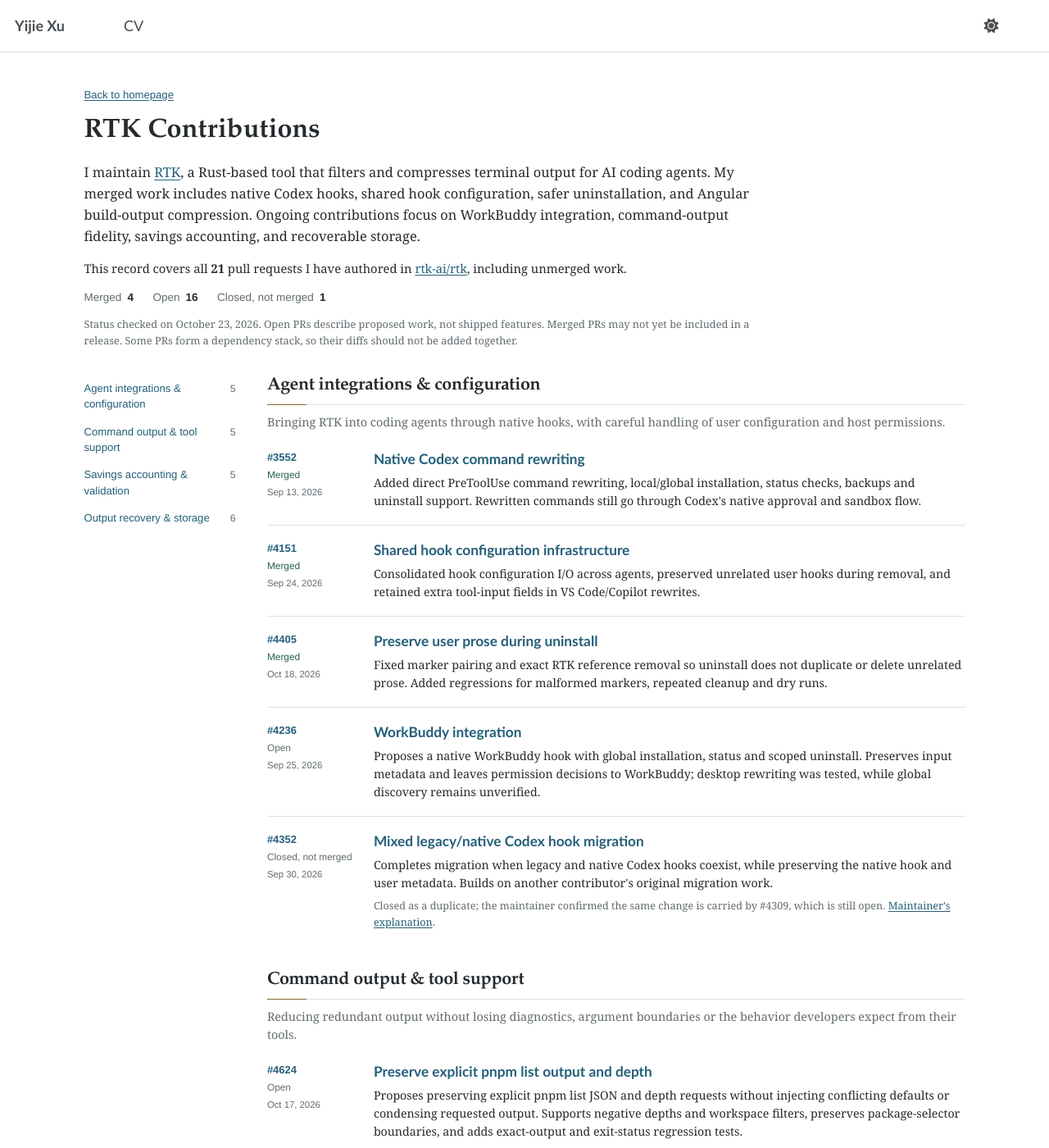
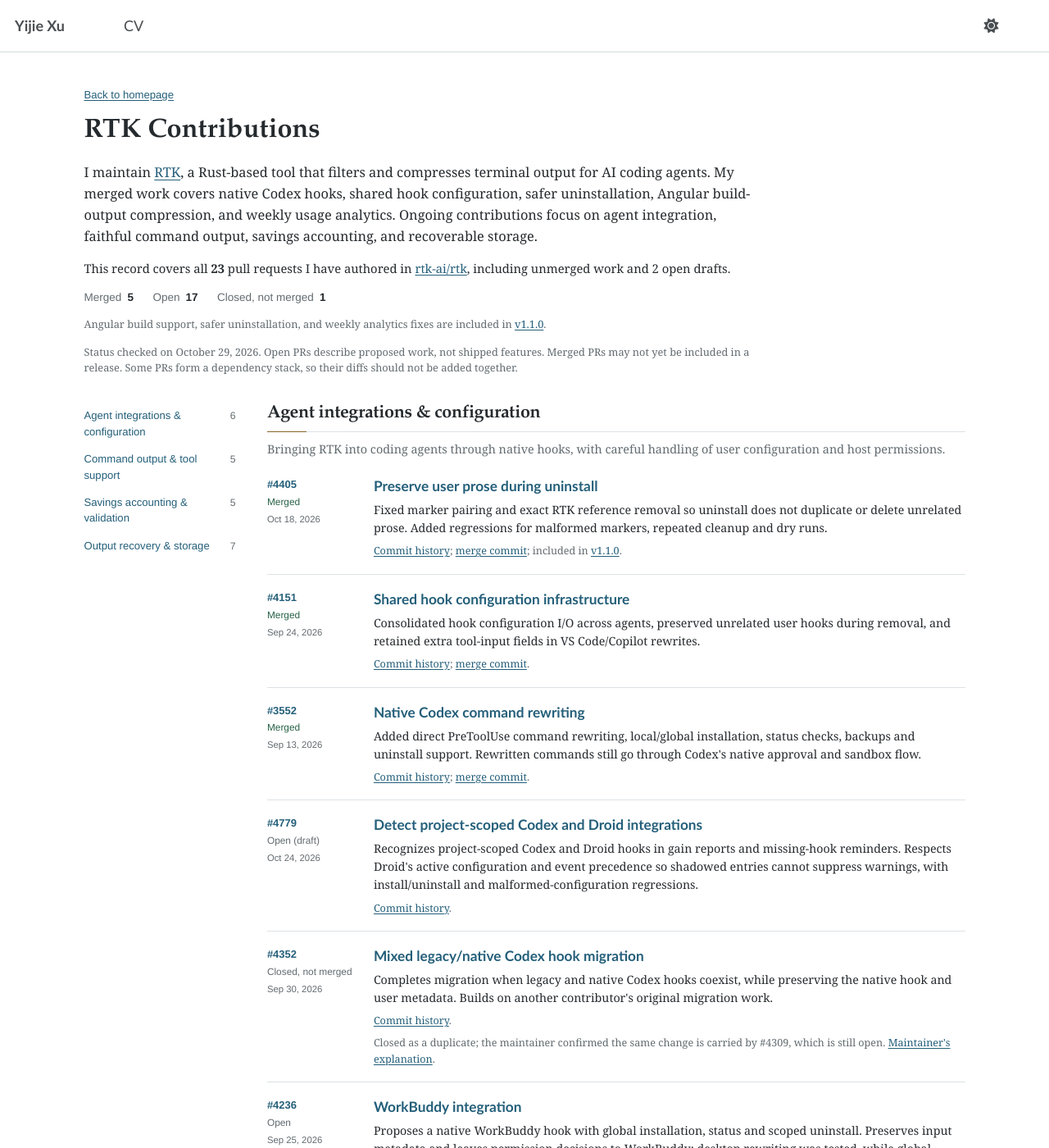
Before and after one commit to yeahjack/yeahjack.github.io, a Jekyll site: the page built from _pages/rtk-contributions.html, in a window 1280 px wide and 1400 px high. Shown: the whole window at 82% size. Built offline with Jekyll 4.4.1, drawn with Linux system fonts in a browser that asks for light colours; some of the changed text lies outside the part shown.

Commit message:
Update RTK contribution audit and sort by status and time

```diff
--- a/_data/rtk_contributions.yml
+++ b/_data/rtk_contributions.yml
@@ -1,9 +1,19 @@
 # Full author search and PR states checked against GitHub REST and GraphQL APIs.
 # Each PR belongs to exactly one primary category; stacked diffs are not additive.
-checked_on: "2026-10-23"
+# Event timestamps are ISO 8601 UTC so same-day entries also sort chronologically.
+checked_on: "2026-10-29"
 author: yeahjack
 repository: "https://github.com/rtk-ai/rtk"
 search_url: "https://github.com/rtk-ai/rtk/pulls?q=is%3Apr+author%3Ayeahjack"
+commit_audit:
+  branch: develop
+  authored_commits: 40
+  single_parent_commits: 14
+  merge_commits: 26
+  history_url: "https://github.com/rtk-ai/rtk/commits/develop/?author=yeahjack"
+latest_release:
+  tag: v1.1.0
+  url: "https://github.com/rtk-ai/rtk/releases/tag/v1.1.0"
 groups:
   - id: agent-integrations
     title: Agent integrations & configuration
@@ -12,30 +22,40 @@ groups:
       - number: 3552
         title: Native Codex command rewriting
         status: merged
-        submitted_on: "2026-08-12"
-        merged_on: "2026-09-13"
+        submitted_on: "2026-08-12T22:13:57Z"
+        merged_on: "2026-09-13T10:01:15Z"
+        merge_commit: "5626e94a63a34d2792cdaa63a0613eda1d4abb1b"
         summary: "Added direct PreToolUse command rewriting, local/global installation, status checks, backups and uninstall support. Rewritten commands still go through Codex's native approval and sandbox flow."
       - number: 4151
         title: Shared hook configuration infrastructure
         status: merged
-        submitted_on: "2026-09-20"
-        merged_on: "2026-09-24"
+        submitted_on: "2026-09-20T19:01:33Z"
+        merged_on: "2026-09-24T22:37:22Z"
+        merge_commit: "2bf3eb7697b70c88314378e2b8d13f7303b8545b"
         summary: "Consolidated hook configuration I/O across agents, preserved unrelated user hooks during removal, and retained extra tool-input fields in VS Code/Copilot rewrites."
       - number: 4405
         title: Preserve user prose during uninstall
         status: merged
-        submitted_on: "2026-10-02"
-        merged_on: "2026-10-18"
+        submitted_on: "2026-10-02T16:59:11Z"
+        merged_on: "2026-10-18T23:18:24Z"
+        merge_commit: "ecff3e07d2d040e6926d6bf9b192e6424e54fafe"
+        released_in: v1.1.0
         summary: "Fixed marker pairing and exact RTK reference removal so uninstall does not duplicate or delete unrelated prose. Added regressions for malformed markers, repeated cleanup and dry runs."
       - number: 4236
         title: WorkBuddy integration
         status: open
-        submitted_on: "2026-09-25"
+        submitted_on: "2026-09-25T09:56:44Z"
         summary: "Proposes a native WorkBuddy hook with global installation, status and scoped uninstall. Preserves input metadata and leaves permission decisions to WorkBuddy; desktop rewriting was tested, while global discovery remains unverified."
+      - number: 4779
+        title: Detect project-scoped Codex and Droid integrations
+        status: open
+        draft: true
+        submitted_on: "2026-10-24T14:57:55Z"
+        summary: "Recognizes project-scoped Codex and Droid hooks in gain reports and missing-hook reminders. Respects Droid's active configuration and event precedence so shadowed entries cannot suppress warnings, with install/uninstall and malformed-configuration regressions."
       - number: 4352
         title: Mixed legacy/native Codex hook migration
         status: closed
-        submitted_on: "2026-09-30"
+        submitted_on: "2026-09-30T01:03:08Z"
         summary: "Completes migration when legacy and native Codex hooks coexist, while preserving the native hook and user metadata. Builds on another contributor's original migration work."
         note: "Closed as a duplicate; the maintainer confirmed the same change is carried by #4309, which is still open."
         note_url: "https://github.com/rtk-ai/rtk/pull/4352#issuecomment-5969578437"
@@ -46,90 +66,101 @@ groups:
       - number: 4624
         title: Preserve explicit pnpm list output and depth
         status: open
-        submitted_on: "2026-10-17"
+        submitted_on: "2026-10-17T03:32:31Z"
         summary: "Proposes preserving explicit pnpm list JSON and depth requests without injecting conflicting defaults or condensing requested output. Supports negative depths and workspace filters, preserves package-selector boundaries, and adds exact-output and exit-status regression tests."
       - number: 4410
         title: Conservative Angular build compression
         status: merged
-        submitted_on: "2026-10-02"
-        merged_on: "2026-10-23"
-        summary: "Added native ng build support that compacts recognized build tables while preserving chunk information, diagnostics and exit status. Unknown output and explicit help, verbose or watch modes pass through unchanged."
+        submitted_on: "2026-10-02T21:10:31Z"
+        merged_on: "2026-10-23T13:23:20Z"
+        merge_commit: "c375c3c0c9ae0f213fc96199152b76c3c5210415"
+        released_in: v1.1.0
+        summary: "Added native ng build support that compacts recognized build tables while preserving chunk information, diagnostics and exit status. Follow-up commits preserve argument boundaries in tracking and test conservative workspace and process-capture decisions. Unknown output and explicit help, verbose or watch modes pass through unchanged."
       - number: 4454
         title: Preserve Cargo test listings
         status: open
-        submitted_on: "2026-10-05"
+        submitted_on: "2026-10-05T14:04:36Z"
         summary: "Passes cargo test -- --list through intact, including stdout, stderr and exit status. Handles Cargo/libtest argument boundaries without changing ordinary test-result compression."
       - number: 4455
         title: Lossless fallback for piped Go test output
         status: open
-        submitted_on: "2026-10-05"
-        summary: "Recognizes Go test event streams before filtering. Plain text, malformed or unrelated JSON, and mixed reports remain intact instead of losing failure diagnostics."
+        submitted_on: "2026-10-05T14:10:34Z"
+        summary: "Summarizes recognized Go test events even in mixed event/log streams and package-less test2json output. Preserves unrelated records and unmatched build diagnostics, keeps unsupported input unchanged, and leaves the runner's reducer unchanged. It does not infer the upstream command's exit status."
       - number: 4456
         title: End-to-end Vitest and Jest routing tests
         status: open
-        submitted_on: "2026-10-05"
+        submitted_on: "2026-10-05T14:19:10Z"
         summary: "Tests the public CLI through real process spawning: executable identity, exact arguments, reporter passthrough, failure propagation and offline package-manager fallback. This PR changes tests, not production behavior."
   - id: accounting
     title: Savings accounting & validation
     summary: "Making reported savings inspectable and consistent, including output expansion, recovery costs and the limits of token estimates."
     pull_requests:
+      - number: 4409
+        title: Correct weekly spending joins
+        status: merged
+        submitted_on: "2026-10-02T19:42:53Z"
+        merged_on: "2026-10-23T15:59:26Z"
+        merge_commit: "5f6111b90931c0e63e38a3af129cf3aeba10cefa"
+        released_in: v1.1.0
+        summary: "Aligned RTK and ccusage reports on Monday week boundaries and summed duplicate project-week rows. A follow-up safely falls back to RTK-only weekly data when legacy ccusage ignores the week-start request, preserving the daily and monthly report sections."
       - number: 4541
         title: Invocation tracking and recovery-output accounting
         status: open
-        submitted_on: "2026-10-12"
+        submitted_on: "2026-10-12T20:34:59Z"
         summary: "Links supported native Claude hook rewrites to command invocations and measures bytes emitted by actual recall reads. Exports signed net output savings with explicit coverage limits, rather than claiming complete context or billing measurements."
       - number: 4436
         title: Signed net savings across reports
         status: open
-        submitted_on: "2026-10-03"
+        submitted_on: "2026-10-03T17:28:30Z"
         summary: "Preserves negative savings when output grows, consistently across summaries, history, command groups, time periods and exports. Makes regressing commands visible instead of clamping losses to zero."
       - number: 4435
         title: Explore savings by command
         status: open
-        submitted_on: "2026-10-03"
+        submitted_on: "2026-10-03T16:37:29Z"
         summary: "Adds sorting, filtering, exclusion and row limits to the gain command table, with matching JSON/CSV exports. Keeps project scope, weighted ratios and deterministic ordering."
-      - number: 4409
-        title: Correct weekly spending joins
-        status: open
-        submitted_on: "2026-10-02"
-        summary: "Aligns RTK and ccusage reports on the same Monday week boundary and aggregates duplicate project-week rows. Covers legacy regrouping and invalid data without silently shifting dates."
       - number: 4407
         title: Consistent token-estimate validation
         status: open
-        submitted_on: "2026-10-02"
+        submitted_on: "2026-10-02T19:39:16Z"
         summary: "Aligns savings tests with RTK's production UTF-8 byte estimator instead of word counts. Adds exact-output and token-count assertions, documents two adjusted fixture thresholds, and leaves filter output unchanged."
   - id: recovery
     title: Output recovery & storage
     summary: "Keeping compressed-away output recoverable while bounding storage, preserving capture identity and making sensitive-data risks explicit."
     pull_requests:
+      - number: 4780
+        title: Preserve build and test verdicts in capped legacy logs
+        status: open
+        draft: true
+        submitted_on: "2026-10-24T14:57:57Z"
+        summary: "Keeps a head/tail split within the legacy tee file-size cap, with UTF-8-safe cuts and an omission marker counted inside the budget. Restarts capped-file recovery hints from line one so dropped middle lines cannot hide the retained verdict. Uncapped files remain unchanged; SQLite storage is outside this draft."
       - number: 4542
         title: Immutable capture references
         status: open
-        submitted_on: "2026-10-12"
+        submitted_on: "2026-10-12T20:38:13Z"
         summary: "Separates capture identity from deduplicated payloads so repeated output cannot change an earlier hint's offset, metadata or retained bytes. Expired references fail clearly rather than returning another run's output."
       - number: 4540
         title: Batched search-recovery writes
         status: open
-        submitted_on: "2026-10-12"
+        submitted_on: "2026-10-12T20:31:34Z"
         summary: "Batches grouped grep/rg recovery writes into one SQLite transaction. Preserves per-file capture references and retention limits, advertises only surviving captures, and includes matched-predecessor benchmarks and regressions."
         note: "A stacked integration PR that includes companion changes; its full diff is not an independent contribution count."
       - number: 4539
         title: Scoped recovery-data cleanup
         status: open
-        submitted_on: "2026-10-12"
+        submitted_on: "2026-10-12T20:26:19Z"
         summary: "Extends telemetry forget to clear both the recall store and legacy tee logs, honoring configured paths even when capture is disabled. Preserves unrelated files and reports partial cleanup failures."
       - number: 4538
         title: Sensitive-output notices in recovery hints
         status: open
-        submitted_on: "2026-10-12"
+        submitted_on: "2026-10-12T20:24:40Z"
         summary: "Makes clear that recovered output is unfiltered and may contain sensitive data. Preserves existing command/path hints; this is disclosure, not a redaction engine."
       - number: 4537
         title: Bounded payload storage and maintenance
         status: open
-        submitted_on: "2026-10-12"
+        submitted_on: "2026-10-12T20:24:22Z"
         summary: "Adds an aggregate encoded-payload budget plus scoped garbage collection and purge commands. Uses atomic storage accounting and retention, without promising a physical database-size limit or secure erasure."
       - number: 4536
         title: Bounded per-filter recall statistics
         status: open
-        submitted_on: "2026-10-12"
+        submitted_on: "2026-10-12T20:22:31Z"
         summary: "Caps retained per-filter statistics with atomic eviction and migration of oversized stores. Preserves active counters within the bound, while documenting that evicted statistics are not lifetime totals."
--- a/_pages/rtk-contributions.html
+++ b/_pages/rtk-contributions.html
@@ -11,18 +11,20 @@ academic_script: false
 {% assign merged_prs = prs | where: 'status', 'merged' %}
 {% assign open_prs = prs | where: 'status', 'open' %}
 {% assign closed_prs = prs | where: 'status', 'closed' %}
+{% assign draft_prs = open_prs | where: 'draft', true %}
 <div id="academic-home" class="academic-home--refined academic-contributions">
   <main>
     <header class="rtk-intro">
       <a class="rtk-back" href="{{ '/' | relative_url }}#software-title">Back to homepage</a>
       <h1>RTK Contributions</h1>
-      <p>I maintain <a href="{{ record.repository }}" rel="noopener noreferrer">RTK</a>, a Rust-based tool that filters and compresses terminal output for AI coding agents. My merged work includes native Codex hooks, shared hook configuration, safer uninstallation, and Angular build-output compression. Ongoing contributions focus on WorkBuddy integration, command-output fidelity, savings accounting, and recoverable storage.</p>
-      <p class="rtk-record-summary">This record covers all <strong>{{ prs | size }}</strong> pull requests I have authored in <a href="{{ record.search_url }}" rel="noopener noreferrer">rtk-ai/rtk</a>, including unmerged work.</p>
+      <p>I maintain <a href="{{ record.repository }}" rel="noopener noreferrer">RTK</a>, a Rust-based tool that filters and compresses terminal output for AI coding agents. My merged work covers native Codex hooks, shared hook configuration, safer uninstallation, Angular build-output compression, and weekly usage analytics. Ongoing contributions focus on agent integration, faithful command output, savings accounting, and recoverable storage.</p>
+      <p class="rtk-record-summary">This record covers all <strong>{{ prs | size }}</strong> pull requests I have authored in <a href="{{ record.search_url }}" rel="noopener noreferrer">rtk-ai/rtk</a>, including unmerged work and {{ draft_prs | size }} open drafts.</p>
       <dl class="rtk-status-summary" aria-label="Pull request status summary">
         <div><dt>Merged</dt><dd>{{ merged_prs | size }}</dd></div>
         <div><dt>Open</dt><dd>{{ open_prs | size }}</dd></div>
         <div><dt>Closed, not merged</dt><dd>{{ closed_prs | size }}</dd></div>
       </dl>
+      <p class="rtk-record-note">Angular build support, safer uninstallation, and weekly analytics fixes are included in <a href="{{ record.latest_release.url }}" rel="noopener noreferrer">{{ record.latest_release.tag }}</a>.</p>
       <p class="rtk-record-note">Status checked on <time datetime="{{ record.checked_on }}">{{ record.checked_on | date: '%B %-d, %Y' }}</time>. Open PRs describe proposed work, not shipped features. Merged PRs may not yet be included in a release. Some PRs form a dependency stack, so their diffs should not be added together.</p>
     </header>
     <div class="rtk-layout">
@@ -31,11 +33,14 @@ academic_script: false
       </nav>
       <div class="rtk-groups">
         {% for group in record.groups %}
+        {% assign group_merged = group.pull_requests | where: 'status', 'merged' | sort: 'merged_on' | reverse %}
+        {% assign group_unmerged = group.pull_requests | where_exp: 'pr', "pr.status != 'merged'" | sort: 'submitted_on' | reverse %}
+        {% assign ordered_prs = group_merged | concat: group_unmerged %}
         <section class="rtk-group academic-section" aria-labelledby="{{ group.id }}">
           <div class="academic-section__heading"><h2 id="{{ group.id }}">{{ group.title | escape }}</h2></div>
           <p class="rtk-group__summary">{{ group.summary | escape }}</p>
           <ul class="rtk-pr-list">
-            {% for pr in group.pull_requests %}
+            {% for pr in ordered_prs %}
             <li class="rtk-pr">
               <div class="rtk-pr__reference">
                 <a href="{{ record.repository }}/pull/{{ pr.number }}" rel="noopener noreferrer" aria-label="Pull request {{ pr.number }}: {{ pr.title | escape }}">#{{ pr.number }}</a>
@@ -45,6 +50,9 @@ academic_script: false
               <div class="rtk-pr__content">
                 <h3><a href="{{ record.repository }}/pull/{{ pr.number }}" rel="noopener noreferrer">{{ pr.title | escape }}</a></h3>
                 <p>{{ pr.summary | escape }}</p>
+                <p class="rtk-pr__note">
+                  <a href="{{ record.repository }}/pull/{{ pr.number }}/commits" rel="noopener noreferrer">Commit history</a>{% if pr.merge_commit %}; <a href="{{ record.repository }}/commit/{{ pr.merge_commit }}" rel="noopener noreferrer">merge commit</a>{% endif %}{% if pr.released_in %}; included in <a href="{{ record.repository }}/releases/tag/{{ pr.released_in }}" rel="noopener noreferrer">{{ pr.released_in }}</a>{% endif %}.
+                </p>
                 {% if pr.note %}<p class="rtk-pr__note">{{ pr.note | escape }}{% if pr.note_url %} <a href="{{ pr.note_url }}" rel="noopener noreferrer">Maintainer's explanation</a>.{% endif %}</p>{% endif %}
               </div>
             </li>
@@ -54,6 +62,6 @@ academic_script: false
         {% endfor %}
       </div>
     </div>
-    <p class="rtk-record-footer">For current review threads and subsequent changes, see <a href="{{ record.search_url }}" rel="noopener noreferrer">all my RTK pull requests on GitHub</a>.</p>
+    <p class="rtk-record-footer">Audit scope: all authored PR commit histories and <a href="{{ record.commit_audit.history_url }}" rel="noopener noreferrer">{{ record.commit_audit.authored_commits }} authored commits reachable from {{ record.commit_audit.branch }}</a> ({{ record.commit_audit.single_parent_commits }} single-parent commits and {{ record.commit_audit.merge_commits }} merge commits). These records overlap with PR histories and are not independent feature counts; synchronization and integration work is grouped with its source PR. For current review threads and subsequent changes, see <a href="{{ record.search_url }}" rel="noopener noreferrer">all my RTK pull requests on GitHub</a>.</p>
   </main>
 </div>
```
